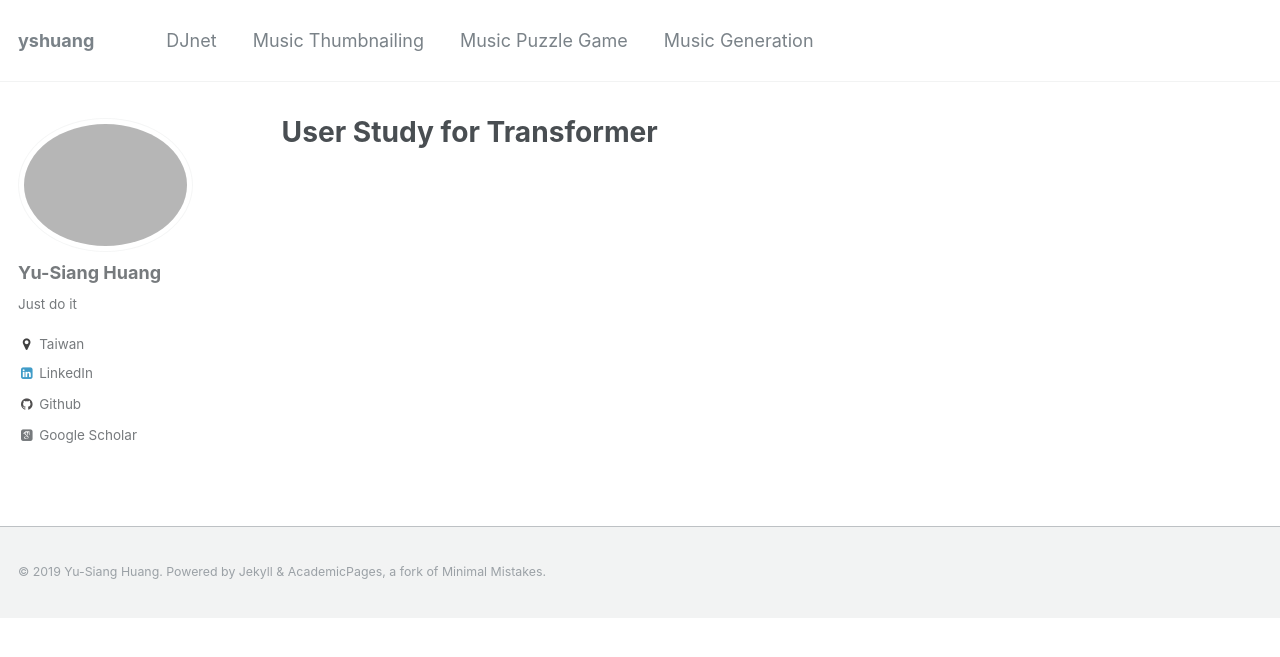
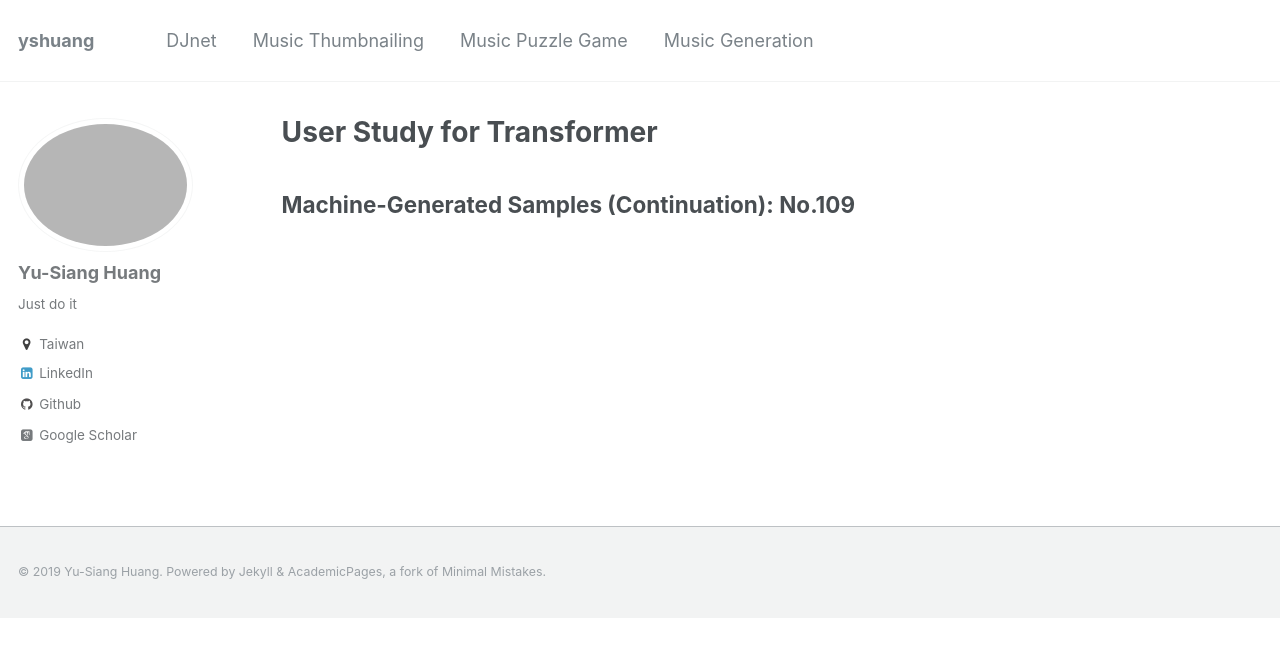
Before and after one commit to remyhuang/remyhuang.github.io, a Jekyll site: the page built from _pages/music_generation.html, in a window 1280 px wide. Shown: the top 657 px of the page. Built offline with Jekyll 4.4.1, drawn with Linux system fonts in a browser that asks for light colours; some web fonts are replaced.

Commit message:
Update music_generation.html

```diff
--- a/_pages/music_generation.html
+++ b/_pages/music_generation.html
@@ -7,6 +7,7 @@ author_profile: true
 
 <html>
     <body>
+        <!-- for random -->
         <script>
             function myGetRandom(min, max) {
                 var r = Math.floor(Math.random()*(max-min+1))+min;
@@ -15,5 +16,11 @@ author_profile: true
             var sampleIndex = myGetRandom(1, 200);
             alert(sampleIndex)
         </script>
+
+        <!-- audio contents -->
+        <h2 id="header2"></h2>
+        <script>
+            document.getElementById("header2").innerHTML = "Machine-Generated Samples (Continuation): No." + sampleIndex;
+        </script>
     </body>
 </html>
```
